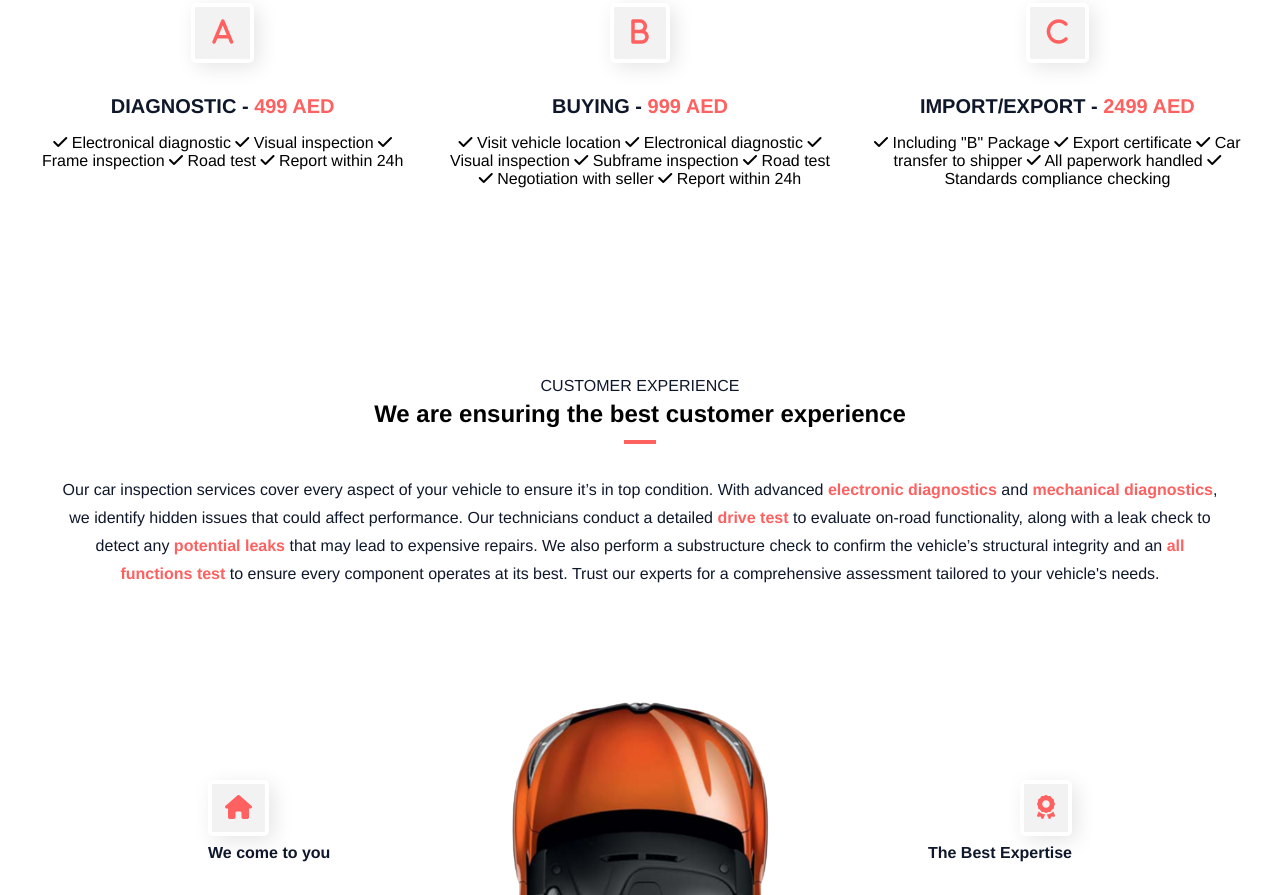
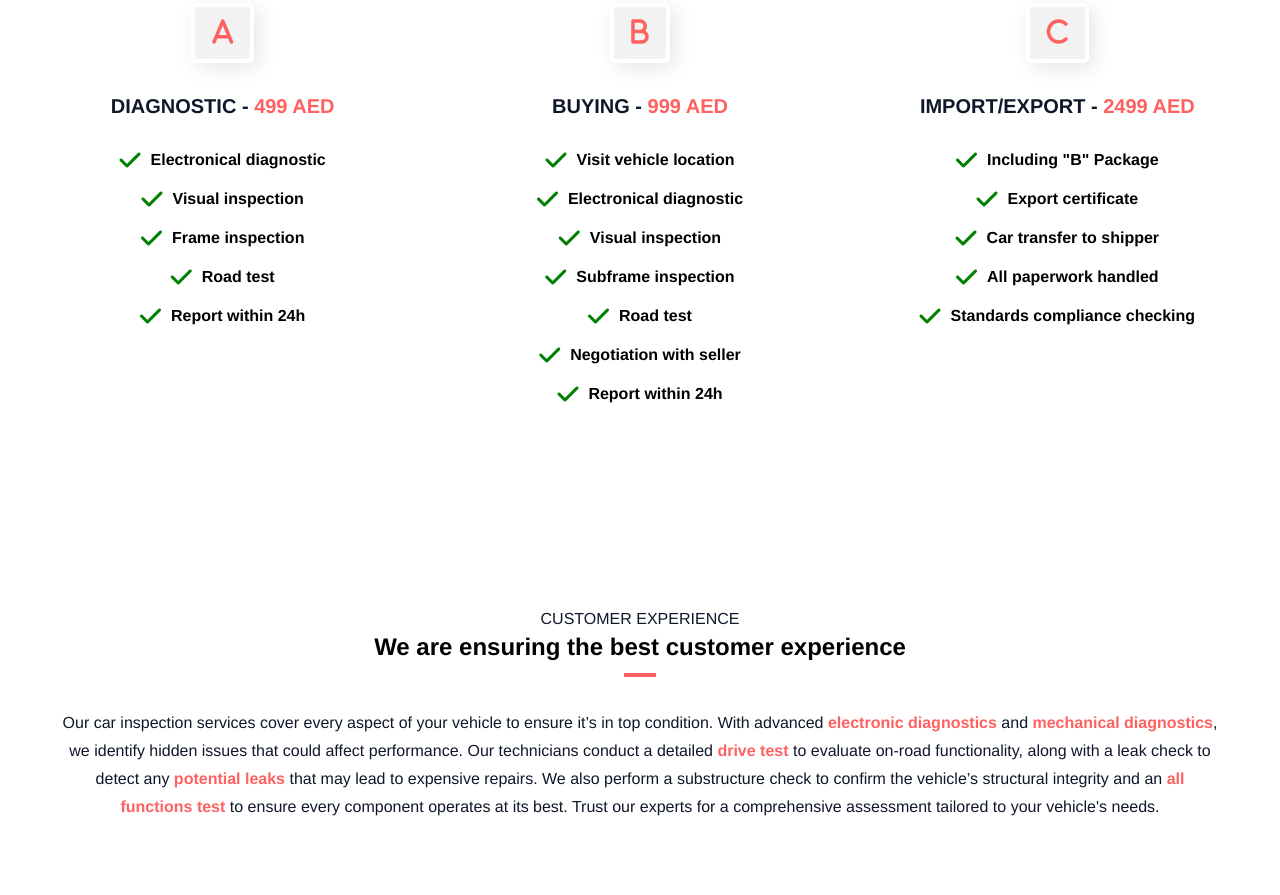
Before and after one commit to liguanovic/upauto-global-diagnostic, a plain HTML site: page index.html in a window 1280 px wide. Shown: the part 2615-3510 px from the top of the page. Drawn offline with Linux system fonts and the light colour scheme.

Commit message:
add css for packages

```diff
--- a/styles.css
+++ b/styles.css
@@ -297,6 +297,28 @@ b {
     justify-content: center;
 }
 
+#packages h3 {
+    margin-bottom: 30px;
+}
+
+.steps__card label {
+    display: flex;
+    justify-content: center;
+    align-items: center;
+    font-size: 16px;
+    font-weight: bold;
+    margin-left: auto;
+    margin-right: auto;
+    padding-bottom: 15px;
+    cursor: pointer;
+}
+
+.steps__card label i {
+    margin-right: 10px;
+    color: green;
+    font-size: 1.5rem;
+}
+
 [id="experience"] {
     max-width: var(--max-width);
     margin: auto;
@@ -317,6 +339,11 @@ b {
     line-height: 1.75rem;
     text-align: center;
     max-width: var(--max-width);
+}
+
+.packages-ul li i {
+    color: green;
+    margin-right: 10px;
 }
 
 .experience__container :is(.section__subheader, .section__header) {
@@ -712,6 +739,11 @@ textarea::placeholder {
         align-items: center;
     }
 
+    .packages-article {
+        flex-direction: row;
+        justify-content: space-between;
+    }
+
     .experience__content img {
         opacity: 1;
     }
```
